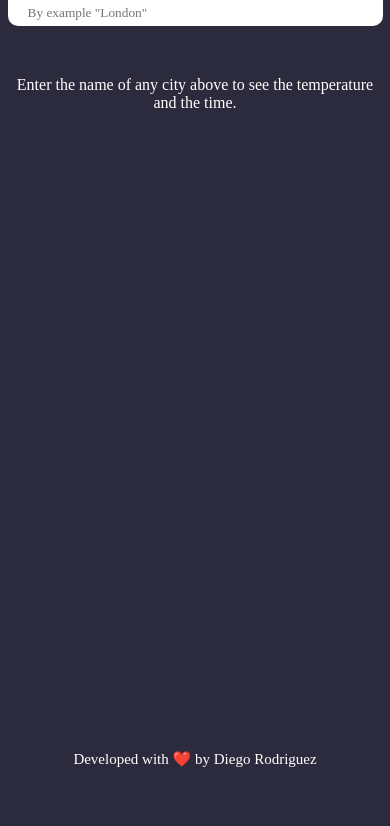
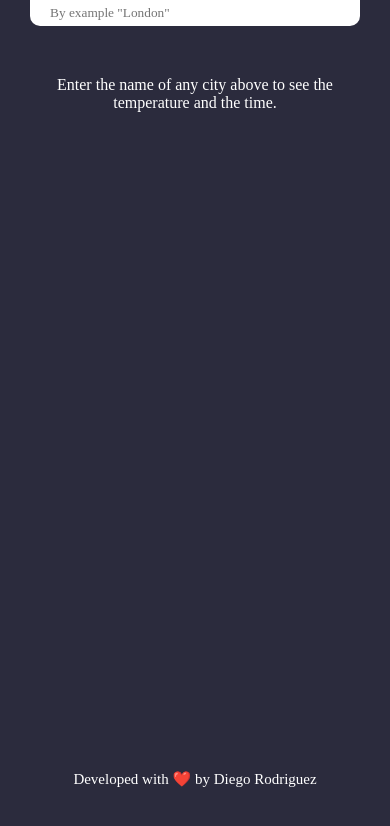
Before and after one commit to darking98/weather-api, a React (Create React App) app: page / in a window 390 px wide. Shown: the top 826 px of the page. Built offline with nearby package versions, Linux system fonts and the light colour scheme.

Commit message:
changing responsive

```diff
--- a/package.json
+++ b/package.json
@@ -7,6 +7,7 @@
     "@testing-library/jest-dom": "^5.11.10",
     "@testing-library/react": "^11.2.6",
     "@testing-library/user-event": "^12.8.3",
+    "cors": "^2.8.5",
     "react": "^17.0.2",
     "react-dom": "^17.0.2",
     "react-scripts": "4.0.3",
--- a/src/App.js
+++ b/src/App.js
@@ -1,9 +1,8 @@
 import React, { useState, useEffect } from "react";
 import styled from "styled-components";
-import api from './api/api'
+import api from "./api/api";
 
 function App() {
-
   const [city, setCity] = useState("");
   const [weather, setWeather] = useState({});
   const [background, setBackground] = useState({});
@@ -11,13 +10,15 @@ function App() {
 
   const search = (e) => {
     e.preventDefault();
-    fetch(`https://cors-anywhere.herokuapp.com/${api.weatherApi.base}?access_key=${api.weatherApi.key}&query=${city}`)
+    fetch(
+      `https://cors-anywhere.herokuapp.com/${api.weatherApi.base}?access_key=${api.weatherApi.key}&query=${city}`
+    )
       .then((response) => response.json())
       .then((data) => {
         setWeather(data);
         setCity("");
         console.log(data);
-        console.log(weather.current)
+        console.log(weather.current);
       });
 
     fetch(`${api.unsplashApi.base}${city}&client_id=${api.unsplashApi.key}`)
@@ -26,17 +27,11 @@ function App() {
         setBackground(data.results);
         console.log(background);
       });
-      setRandom(Math.floor(Math.random() * 10))
+    setRandom(Math.floor(Math.random() * 10));
   };
 
-
-
   return (
-    <Container
-      background={
-        background[0] && background[random].urls.full
-      }
-    >
+    <Container background={background[0] && background[random].urls.full}>
       <Search onSubmit={search}>
         <input
           type="text"
@@ -101,6 +96,9 @@ const Container = styled.div`
       : "#2B2B3D"};
   background-size: cover;
   transition: 2s ease-out;
+  @media (max-width: 800px) {
+    padding: 0px 30px;
+  }
 `;
 
 const Search = styled.form`
@@ -110,9 +108,6 @@ const Search = styled.form`
   height: 750px;
   text-align: center;
 
-  @media (max-width: 800px) {
-    width: 375px;
-  }
   input {
     width: 500px;
     padding: 5px 20px;
@@ -210,7 +205,7 @@ const Footer = styled.div`
   font-size: 15px;
   color: white;
   text-shadow: ${(props) => (props.background ? "0px 0px 10px #000" : "0")};
-
+  padding: 20px 0px;
   a {
     color: white;
     text-decoration: none;
```
Also changed, not shown: 2 other files (tests, documents, lock files or other folders).
